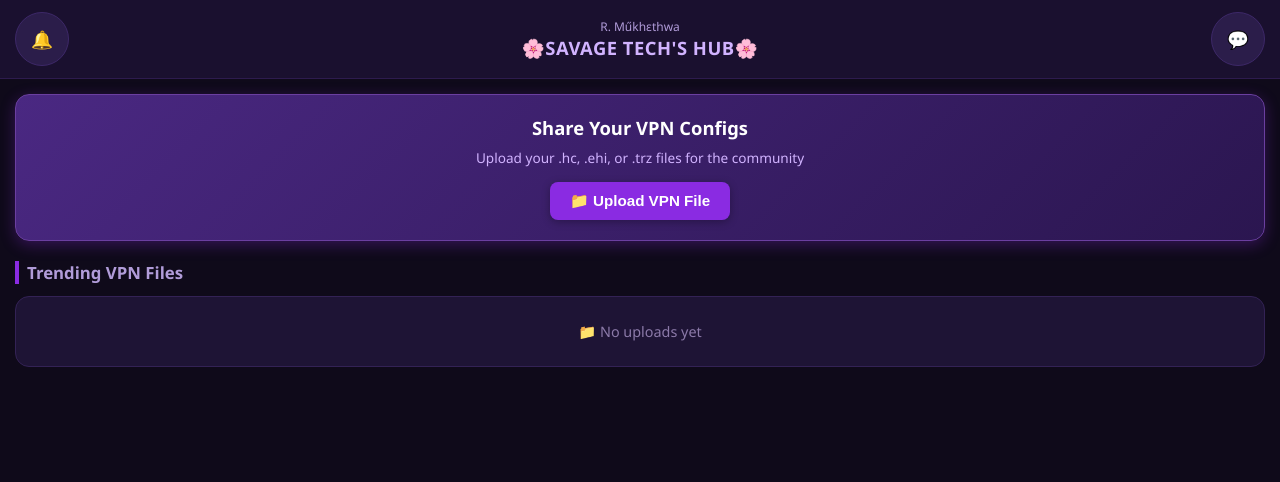
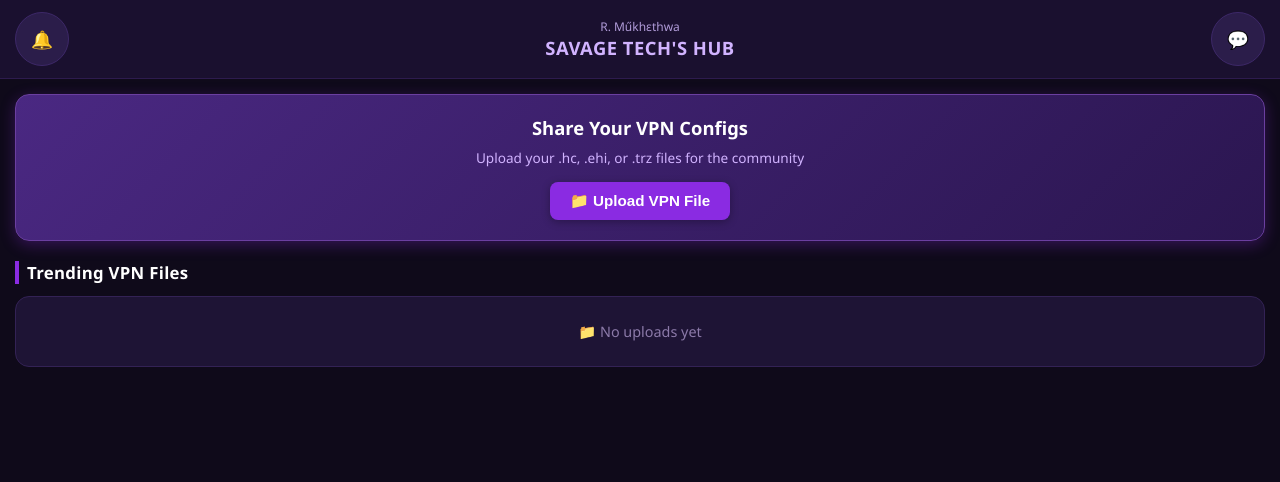
Before and after one commit to ramantswanamukhethwa16-crypto/savagetechs-hub, a Flask app: template templates/home.html in a window 1280 px wide. Shown: the top 482 px of the page. Run offline with Flask 3, Linux system fonts and the light colour scheme; the template is opened without the code that fills it, so the values that code supplies are empty.

Commit message:
Update homepage with bold trending vpn block, top icons, center title, and community chat features

```diff
--- a/templates/home.html
+++ b/templates/home.html
@@ -90,13 +90,15 @@
             cursor: pointer;
             box-shadow: 0 2px 8px rgba(0,0,0,0.3);
         }
-        .section-title {
+        /* Trending VPN Files Block */
+        .trending-title {
             font-size: 1.05rem;
             font-weight: bold;
+            color: #ffffff;
             margin-bottom: 12px;
-            color: #b19cd9;
             border-left: 4px solid #8a2be2;
             padding-left: 8px;
+            letter-spacing: 0.3px;
         }
         .vpn-block {
             background: #1e1435;
@@ -204,13 +206,18 @@
 <body>
 
     <header>
+        <!-- Top Left Notification Icon -->
         <div class="header-left">
             <div class="icon-btn" onclick="alert('No new notifications')">🔔</div>
         </div>
+
+        <!-- Center App Title & Creator Name -->
         <div class="header-title-container">
             <p class="creator-name">R. Műkhɛthwa</p>
-            <h2>🌸SAVAGE TECH'S HUB🌸</h2>
+            <h2>SAVAGE TECH'S HUB</h2>
         </div>
+
+        <!-- Top Right Community Chat Icon -->
         <div class="header-right">
             <div class="icon-btn" onclick="openChat()">💬</div>
         </div>
@@ -223,7 +230,8 @@
             <button class="upload-btn-main" onclick="alert('Select a VPN file from your device to upload!')">📁 Upload VPN File</button>
         </div>
 
-        <div class="section-title">Trending VPN Files</div>
+        <!-- Bold Trending VPN Files Block -->
+        <div class="trending-title">Trending VPN Files</div>
         <div class="vpn-block">
             <p class="no-uploads">📁 No uploads yet</p>
         </div>
```
